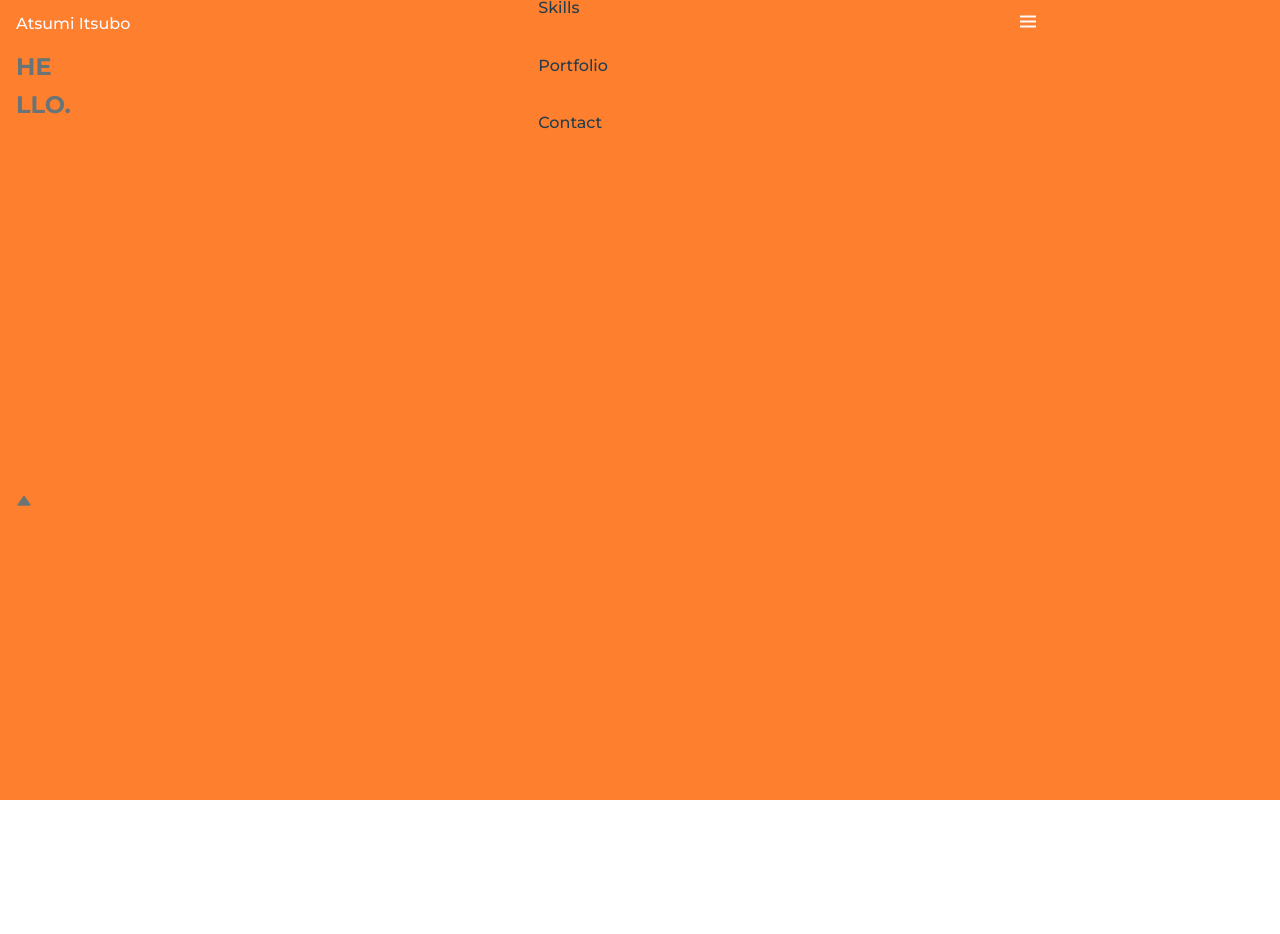
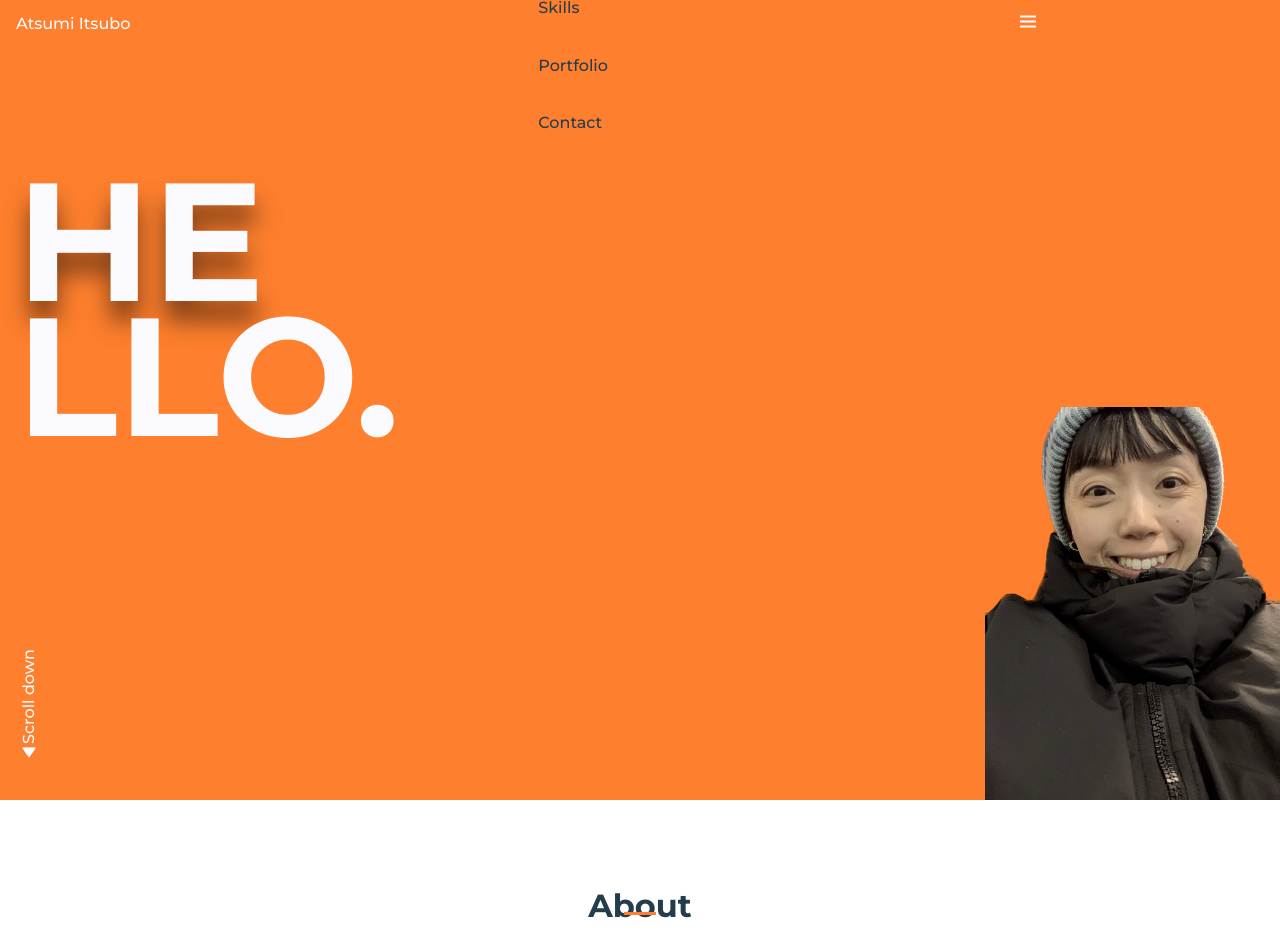
Before and after one commit to itsubonew/Portfolio, a plain HTML site: page index.html in a window 1280 px wide. Shown: the top 934 px of the page. Before the commit the page ends 800 px from the top, so only its background shows below. Drawn offline with nearby package versions, Linux system fonts and the light colour scheme.

Commit message:
top page about edited

```diff
--- a/assets/css/style.css
+++ b/assets/css/style.css
@@ -175,3 +175,27 @@ img{
     height: calc(100vh - var(--header-height));
     row-gap: 5rem;
 }
+.home__title{
+    align-self: flex-end;
+    font-size: var(--big-font-size);
+    color: var(--white-color);
+    line-height: .8;
+}
+.home__title span{
+    text-shadow: 0 20px 25px rgba(0,0,0,.5);
+}
+.home__scroll{
+    align-self: flex-end;
+    padding-bottom: var(--mb-4);
+}
+.home__scroll-link{
+    writing-mode: vertical-lr;
+    transform: rotate(-180deg);
+    color: var(--white-color);
+}
+.home__img{
+    position: absolute;
+    right: 0;
+    bottom: 0;
+    width: 295px;
+}
--- a/index.html
+++ b/index.html
@@ -40,7 +40,32 @@
                 <h1 class="home__title"><span>HE</span><br>LLO.</h1>
 
                 <div class="home__scroll">
-                    <a href="#about" class="home__scroll-link"><i class='bx bxs-up-arrow'></i></a>
+                    <a href="#about" class="home__scroll-link"><i class='bx bxs-up-arrow'></i>Scroll down</a>
+                </div>
+
+                <img src="assets/imgs/Subject.png" alt="" class="home__img">
+            </div>
+        </section>
+
+        <section class="about section" id="about">
+            <h2 class="section-title">About</h2>
+
+            <div class="about__container bd-grid">
+                <div class="about__img">
+                    <img src="assets/imgs/IMG_4491.JPG" alt="">
+                </div>
+
+                <div>
+                    <h2 class="about__subtitle">I'm Atsumi Itsubo</h2>
+                    <span class="about__profession">Web developer</span>
+                    <p class="about__text">Lorem ipsum dolor, sit amet consectetur adipisicing elit.</p>
+
+                    <div class="about__social">
+                        <a href="#" class="about__social-icon"></a>
+                        <a href="#" class="about__social-icon"></a>
+                        <a href="#" class="about__social-icon"></a>
+                    </div>
+
                 </div>
             </div>
         </section>
```
Also changed, not shown: assets/imgs/IMG_4491.JPG (added), assets/imgs/Subject.png (added), 3 other files.
